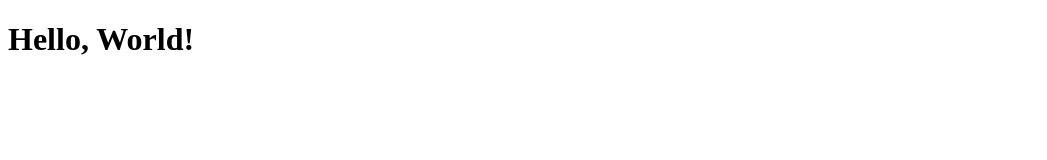
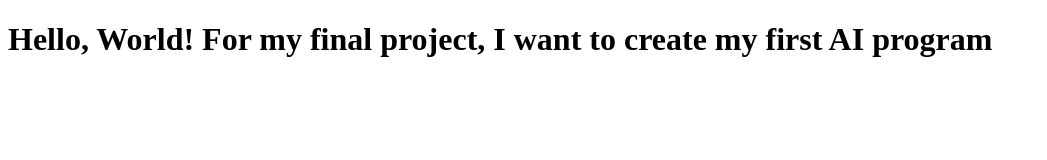
Before and after one commit to MarkCanseco252/CS3338-lab1, a plain HTML site: page index.html in a window 1280 px wide. Shown: the whole page, without its empty margins (0-1047 px from the left). Drawn offline with Linux system fonts and the light colour scheme.

Commit message:
Added final project idea to index.html

```diff
--- a/index.html
+++ b/index.html
@@ -6,6 +6,6 @@
     <title>My First Project</title>
 </head>
 <body>
-    <h1>Hello, World!</h1>
+    <h1>Hello, World! For my final project, I want to create my first AI program</h1>
 </body>
 </html>
```
